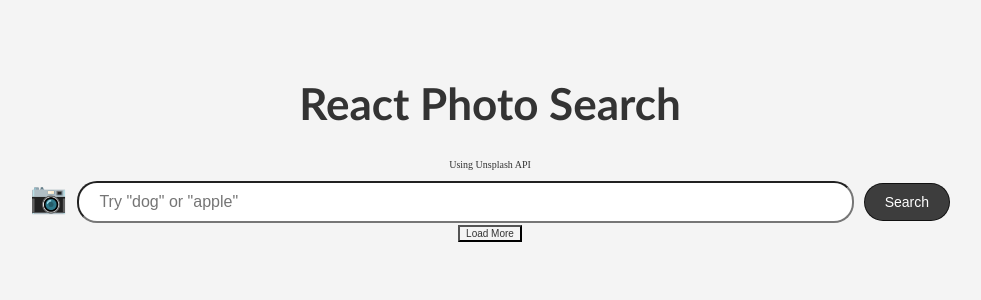
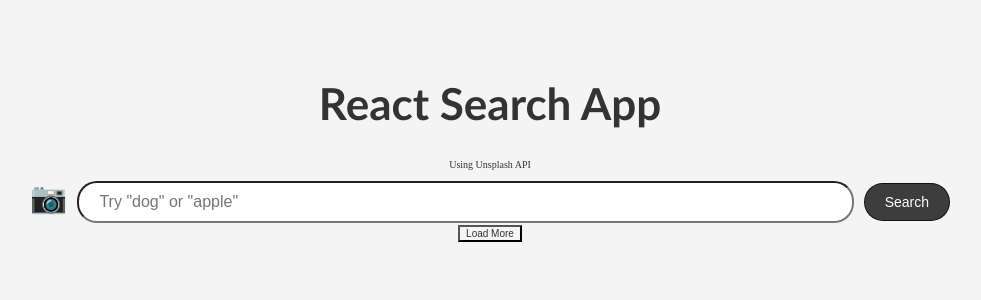
Before and after one commit to hunnysharma/ReactSearchApp, a React (Create React App) app: page / in a window 1280 px wide. Shown: the top 300 px of the page, without its empty margins (150-1131 px from the left). Built offline with nearby package versions, Linux system fonts and the light colour scheme; what unsplash-js would draw is missing.

Commit message:
Update App.js

```diff
--- a/src/App.js
+++ b/src/App.js
@@ -6,7 +6,7 @@ function App() {
   return (
     <div className="App">
       <div className="container">
-        <h1 className="title">React Photo Search</h1>
+        <h1 className="title">React Search App</h1>
          <p>Using Unsplash API</p>
         <SearchPhotos />
 
```
